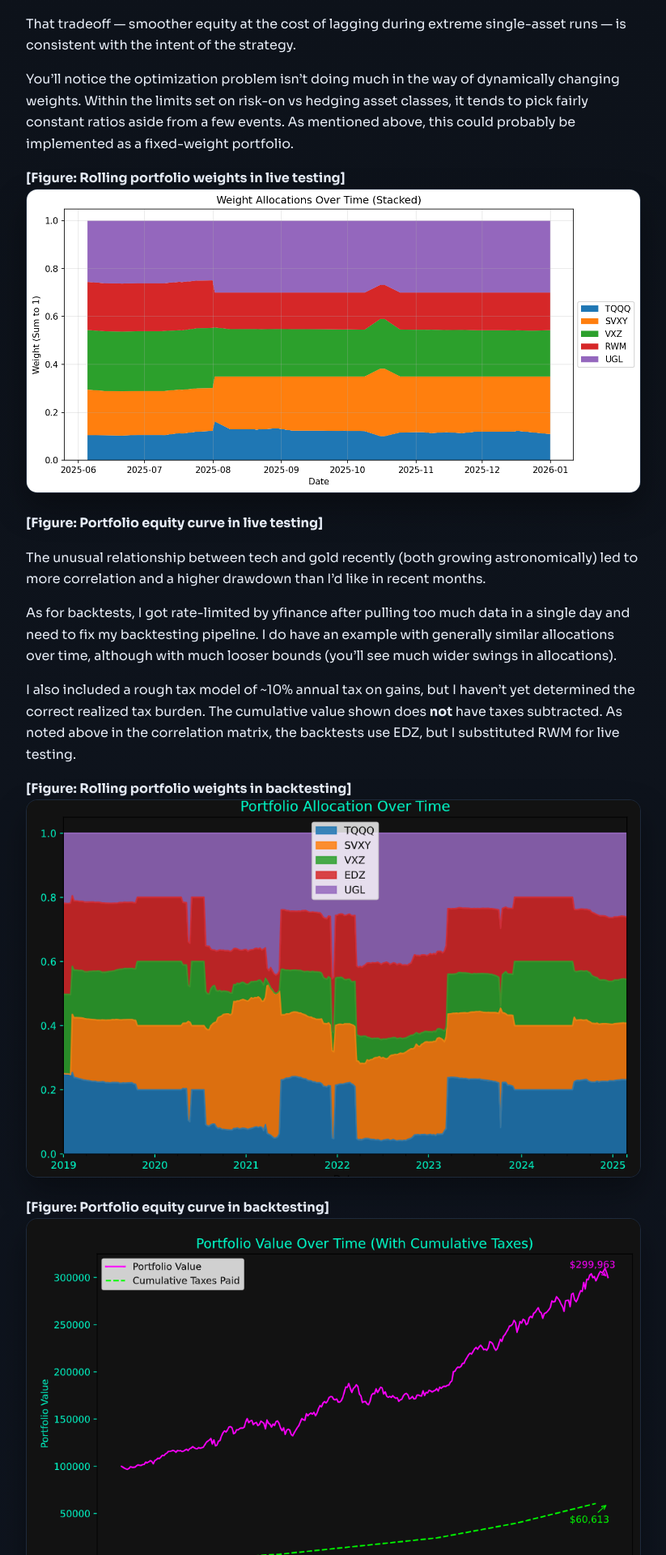
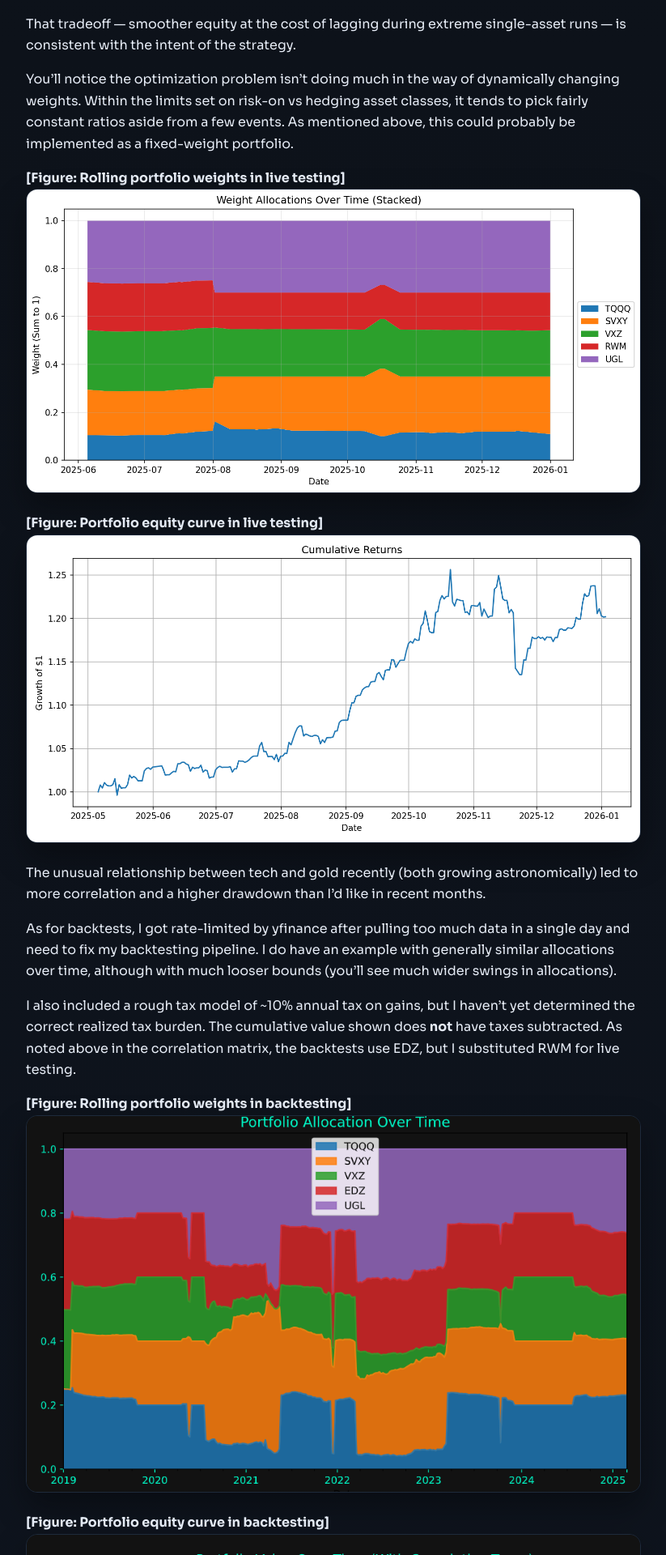
Before and after one commit to brynnj/brynnj.github.io, a Jekyll site: the page built from projects/min-variance.md, in a window 1280 px wide. Shown: the part 3561-5481 px from the top of the page at 81% size, without its empty margins (118-941 px from the left). Built offline with Jekyll 4.4.1, drawn with Linux system fonts in a browser that asks for light colours.

Commit message:
forgot a picture

```diff
--- a/projects/min-variance.md
+++ b/projects/min-variance.md
@@ -109,6 +109,7 @@ You’ll notice the optimization problem isn’t doing much in the way of dynami
 ![Weights:](/assets/img/weight-allocations.png)
 
 **[Figure: Portfolio equity curve in live testing]**
+![Weights:](/assets/img/cumulative-returns.png)
 
 The unusual relationship between tech and gold recently (both growing astronomically) led to more correlation and a higher drawdown than I’d like in recent months.
 
```
